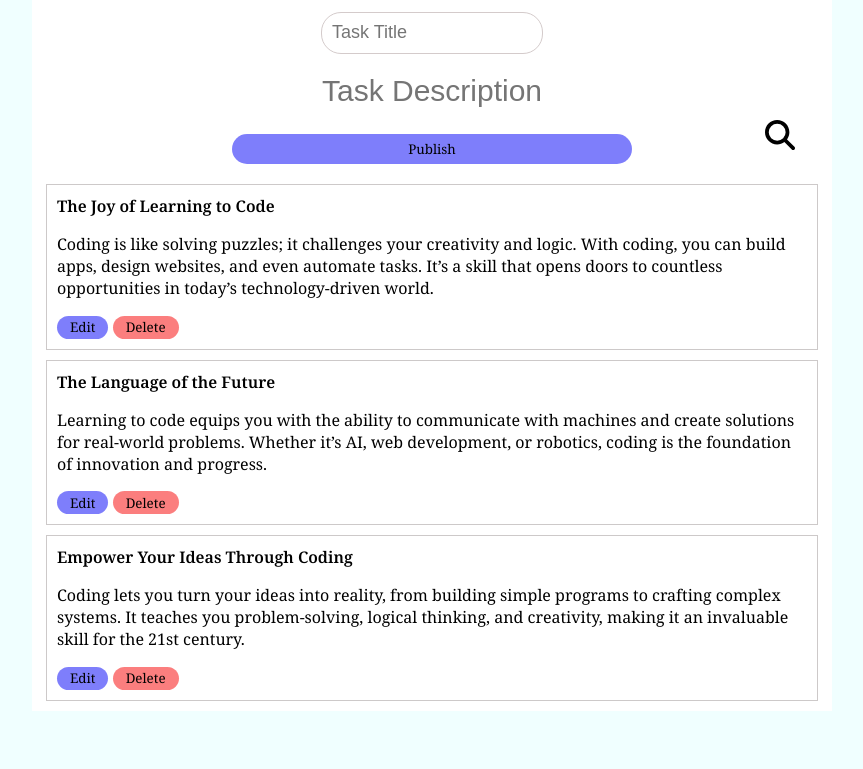
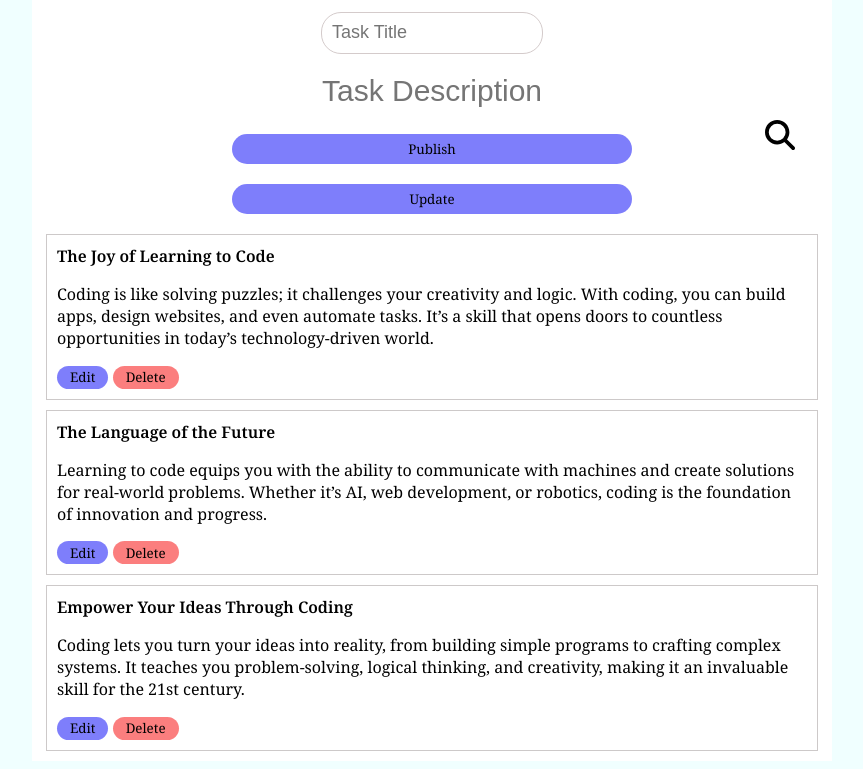
Before and after one commit to DevByDipto/exam-3, a plain HTML site: page index.html in a window 1280 px wide. Shown: the part 96-865 px from the top of the page, without its empty margins (208-1071 px from the left). Before the commit the page ends 815 px from the top, so only its background shows below. Drawn offline with Linux system fonts and the light colour scheme.

Commit message:
Update style.css

```diff
--- a/style.css
+++ b/style.css
@@ -34,6 +34,17 @@ input {
     background-color: rgba(46, 46, 249, 0.616);
     font-family: "Noto Serif", serif;
 
+}
+.update{
+    display: block;
+    margin: 0 auto;
+    margin-bottom: 20px;
+    width: 400px;
+    height: 30px;
+    border-radius: 20px;
+    border: 0;
+    background-color: rgba(46, 46, 249, 0.616);
+    font-family: "Noto Serif", serif;
 }
 
 .title_input{
```
